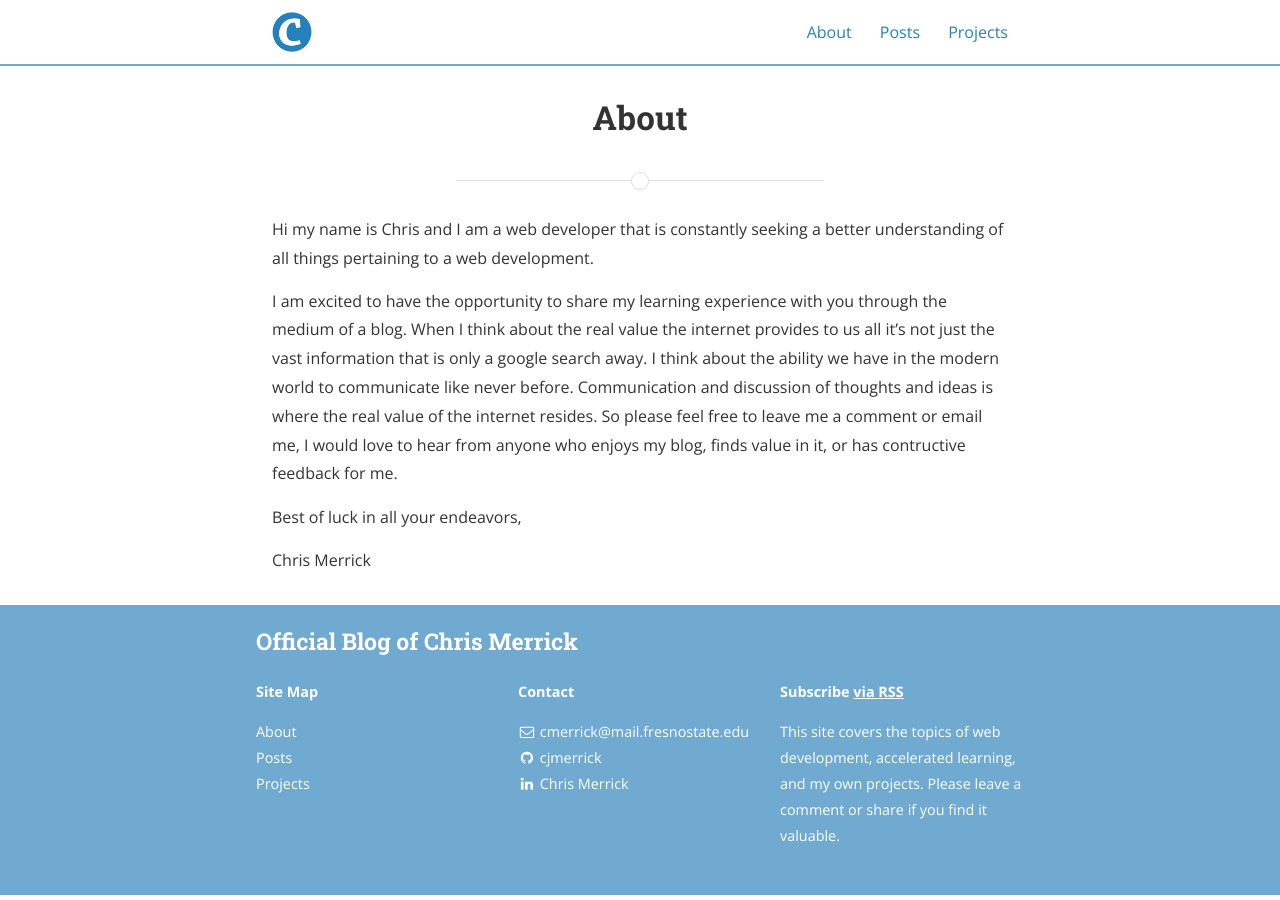
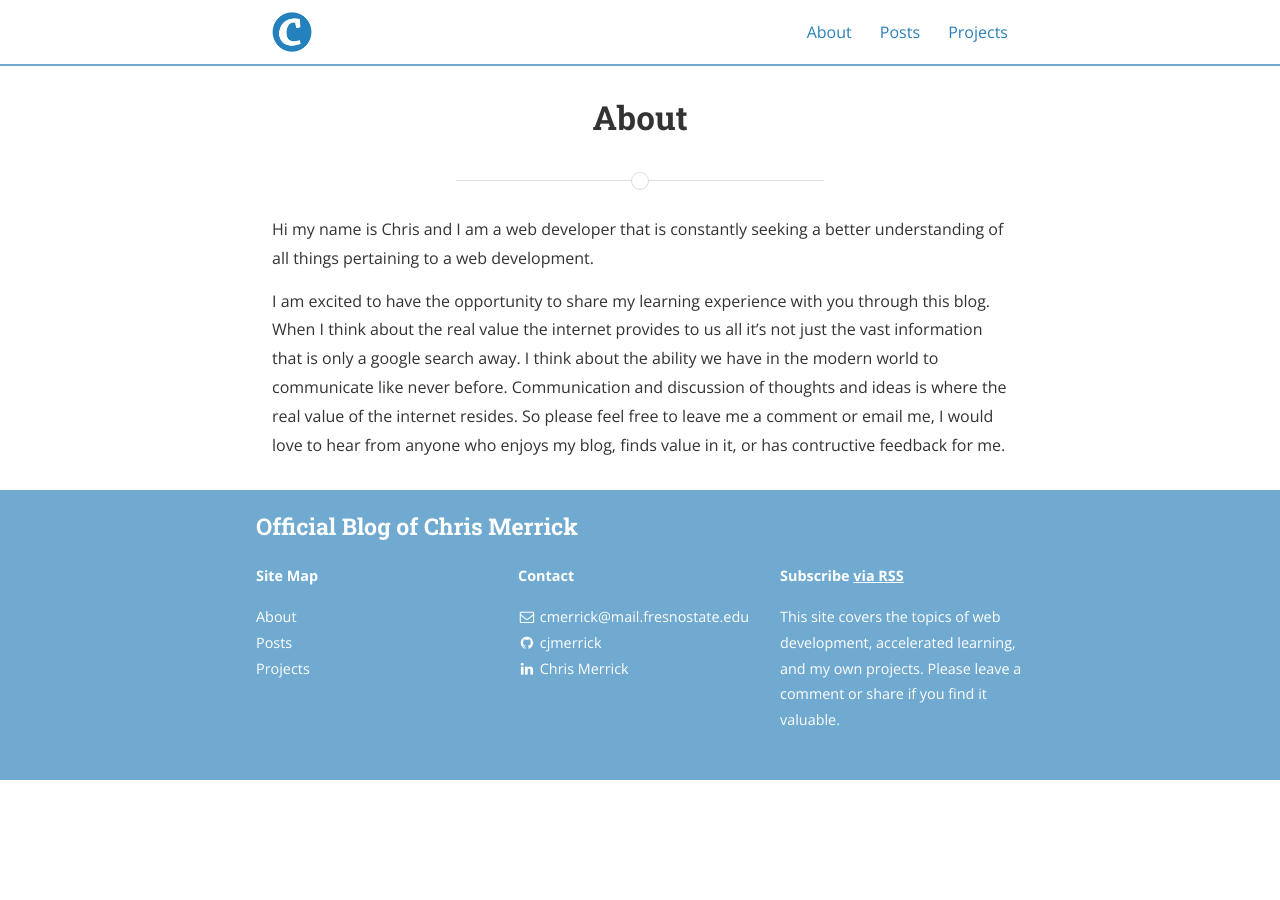
Before and after one commit to cjmerrick/old-blog, a Jekyll site: the page built from about.md, in a window 1280 px wide. Built offline with Jekyll 4.4.1, drawn with Linux system fonts in a browser that asks for light colours; nearby versions of some CDN libraries; a style sheet for code colours, icons or effects is not loaded; part of the change alters nothing that is shown.

Commit message:
removed some text

```diff
--- a/about.md
+++ b/about.md
@@ -8,19 +8,4 @@ permalink: /about/
 
 Hi my name is Chris and I am a web developer that is constantly seeking a better understanding of all things pertaining to a web development.
 
-I am excited to have the opportunity to share my learning experience with you through the medium of a blog. When I think about the real value the internet provides to us all it's not just the vast information that is only a google search away. I think about the ability we have in the modern world to communicate like never before. Communication and discussion of thoughts and ideas is where the real value of the internet resides. So please feel free to leave me a comment or email me, I would love to hear from anyone who enjoys my blog, finds value in it, or has contructive feedback for me.
-
-Best of luck in all your endeavors,
-
-Chris Merrick
-
-<!-- Centrarium is a custom theme for Jekyll, made by [Ben Centra][bencentra] for his own blog. He'd be humbled if you liked it enough to use it as well! Installation and configuration instructions can be found in the [GitHub repository](https://github.com/bencentra/centrarium).
-
-This page is a good place to write about yourself, your project, your product, or whatever it is your site is for. You can replace the image above, or you can get rid of it entirely.
-
-You can find out more info about customizing your Jekyll theme, as well as basic Jekyll usage documentation at [jekyllrb.com](http://jekyllrb.com/). And you can find the source code for Jekyll at [github.com/jekyll/jekyll](https://github.com/jekyll/jekyll)
-
-[centrarium]: https://github.com/bencentra/centrarium
-[bencentra]: http://bencentra.com
-[jekyll]: https://github.com/jekyll/jekyll
--->
+I am excited to have the opportunity to share my learning experience with you through this blog. When I think about the real value the internet provides to us all it's not just the vast information that is only a google search away. I think about the ability we have in the modern world to communicate like never before. Communication and discussion of thoughts and ideas is where the real value of the internet resides. So please feel free to leave me a comment or email me, I would love to hear from anyone who enjoys my blog, finds value in it, or has contructive feedback for me.
```
Also changed, not shown: .NOTES.md (deleted).
